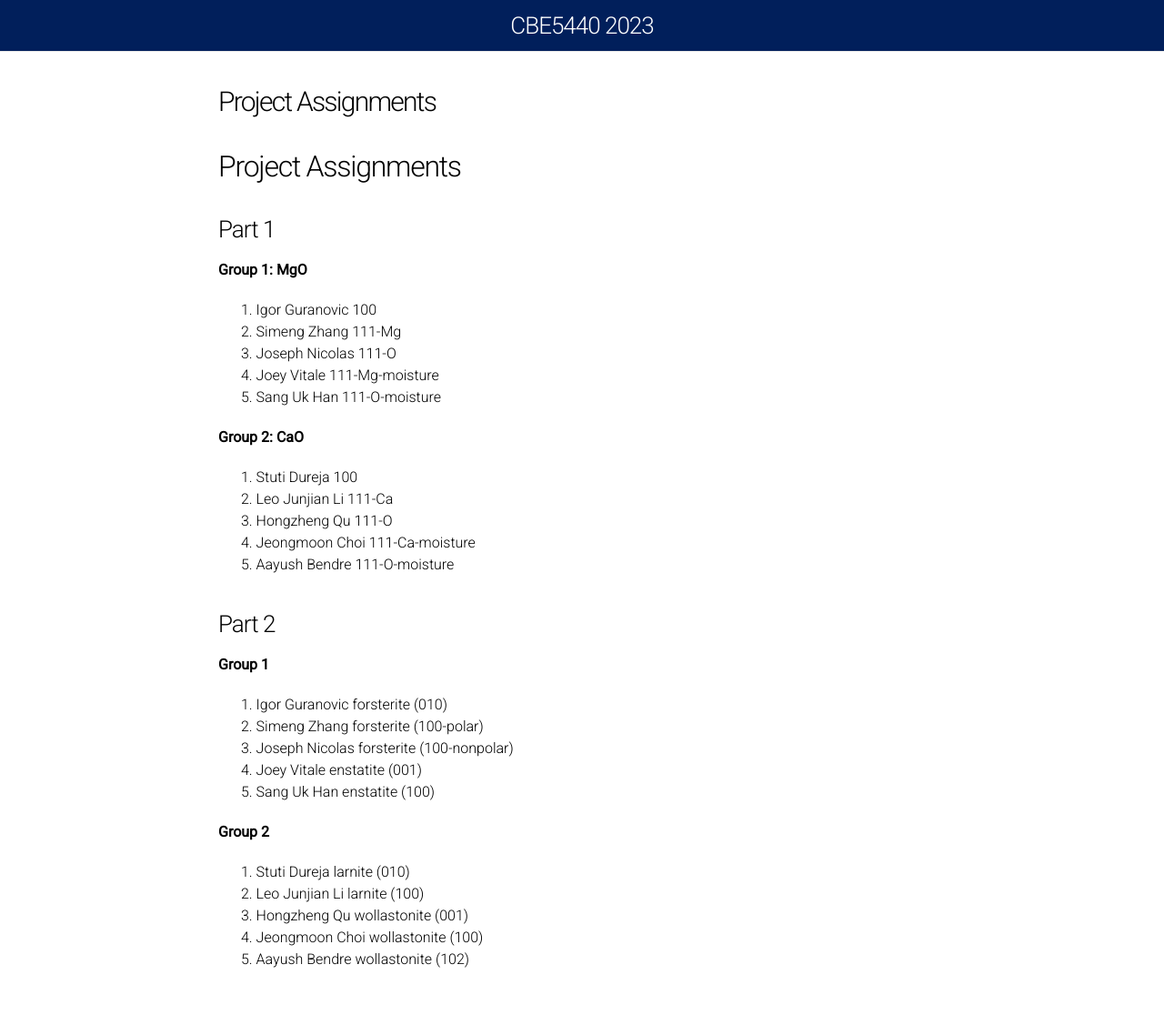
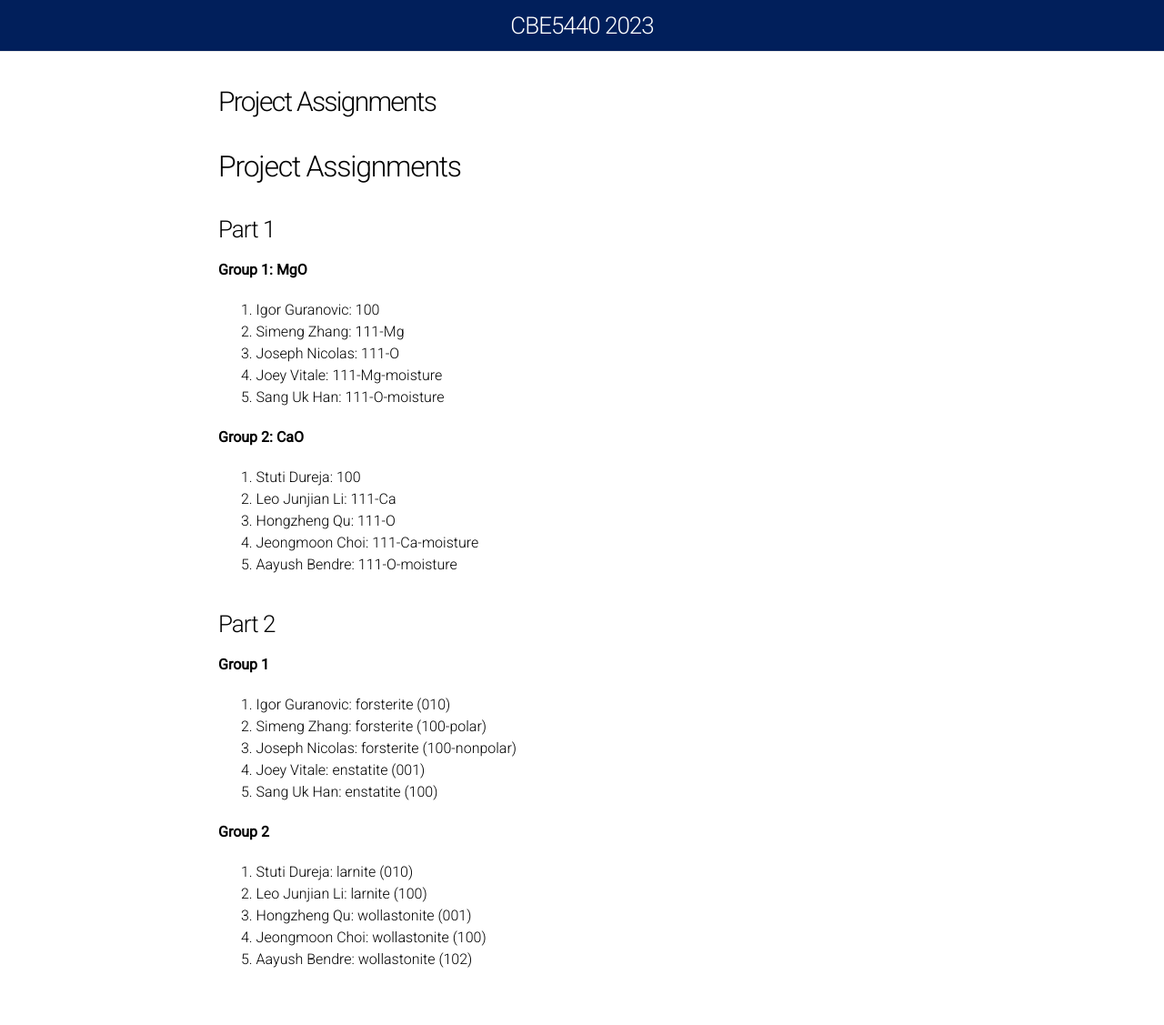
Before and after one commit to UPennCBE544/2023.github.io, a Jekyll site: the page built from ProjectAssignments.md, in a window 1280 px wide. Shown: the whole page at 91% size. Built offline with Jekyll 4.4.1, drawn with Linux system fonts in a browser that asks for light colours; our own code applies the rules of GitHub Pages for plain Markdown files.

```diff
--- a/ProjectAssignments.md
+++ b/ProjectAssignments.md
@@ -9,33 +9,33 @@ permalink: Project_Assignments/
 ### Part 1 ###
 **Group 1: MgO**
 
-1. Igor Guranovic    100
-2. Simeng Zhang      111-Mg
-3. Joseph Nicolas    111-O
-4. Joey Vitale       111-Mg-moisture
-5. Sang Uk Han       111-O-moisture
+1. Igor Guranovic:    100
+2. Simeng Zhang:      111-Mg
+3. Joseph Nicolas:    111-O
+4. Joey Vitale:       111-Mg-moisture
+5. Sang Uk Han:       111-O-moisture
 
 **Group 2: CaO**
 
-1. Stuti Dureja      100
-2. Leo Junjian Li    111-Ca
-3. Hongzheng Qu      111-O
-4. Jeongmoon Choi    111-Ca-moisture
-5. Aayush Bendre     111-O-moisture
+1. Stuti Dureja:      100
+2. Leo Junjian Li:    111-Ca
+3. Hongzheng Qu:      111-O
+4. Jeongmoon Choi:    111-Ca-moisture
+5. Aayush Bendre:     111-O-moisture
 
 ### Part 2 ###
 **Group 1**
 
-1. Igor Guranovic    forsterite (010)
-2. Simeng Zhang      forsterite (100-polar)
-3. Joseph Nicolas    forsterite (100-nonpolar)
-4. Joey Vitale       enstatite (001)
-5. Sang Uk Han       enstatite (100)
+1. Igor Guranovic:    forsterite (010)
+2. Simeng Zhang:      forsterite (100-polar)
+3. Joseph Nicolas:    forsterite (100-nonpolar)
+4. Joey Vitale:       enstatite (001)
+5. Sang Uk Han:       enstatite (100)
 
 **Group 2**
 
-1. Stuti Dureja      larnite (010)
-2. Leo Junjian Li    larnite (100)
-3. Hongzheng Qu      wollastonite (001)
-4. Jeongmoon Choi    wollastonite (100)
-5. Aayush Bendre     wollastonite (102)
+1. Stuti Dureja:      larnite (010)
+2. Leo Junjian Li:    larnite (100)
+3. Hongzheng Qu:      wollastonite (001)
+4. Jeongmoon Choi:    wollastonite (100)
+5. Aayush Bendre:     wollastonite (102)
```
